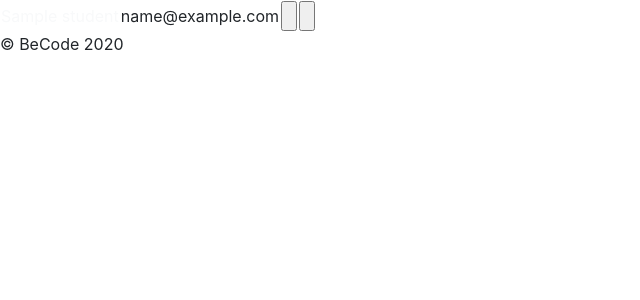
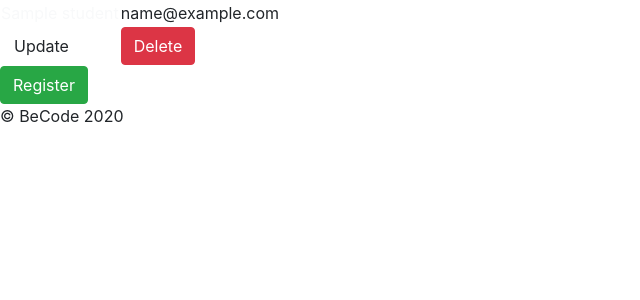
Before and after one commit to Fib88/sql-crud, a PHP site: template View/studentView.php in a window 1280 px wide. Shown: the top 300 px of the page, without its empty margins (0-640 px from the left). Run offline with PHP 8.4, Linux system fonts and the light colour scheme; the template is opened without the code that fills it: most values are stand-ins (such as "Sample title", 1, 10 or a date in 2020).

Commit message:
in proces of adding the detailed view for students by reworking teacher logic

```diff
--- a/Controller/studentController.php
+++ b/Controller/studentController.php
@@ -1,11 +1,7 @@
 <?php
 
 //if button on overview is clicked load up and show all students
-<<<<<<< HEAD
-=======
 
-
->>>>>>> d77e74ee17486b7dd8414bcee7c16d141b414f67
     $showStudents = new Handler();
     $students = $showStudents->getStudents();
 
--- a/View/studentView.php
+++ b/View/studentView.php
@@ -1,28 +1,76 @@
-<?php
-?>
-
 <table>
     <?php foreach ($students as $student): ?>
         <tr>
             <td>
-                <a href="index.php?student=<?php echo $student["id"]; ?>"
+
+                <a href="?page=students&student=<?php echo $student["id"]; ?>"
                    class="text-light"><?php echo $student["name"]; ?></a>
             </td>
             <td>
                 <?php echo $student["email"]; ?>
             </td>
-            <td>
-                <form>
-                    <input type="submit" name="edit" value=<?php $student["id"]?>>
-                </form>
-            </td>
+        </tr>
 
-            <td>
-                <form>
-                    <input type="submit" name="delete" value=<?php $student["id"]?>>
-                </form>
-            </td>
-        </tr>
+        <td>
+            <form method="post">
+                <input type="hidden" name="idupdate" value="<?php echo $student['id'] ?>"/>
+                <input type="submit" name="update" value="Update" class="btn btn-sucess"/>
+            </form>
+        </td>
+        <td>
+            <form method="post">
+                <input type="hidden" name="id" value="<?php echo $student['id'] ?>"/>
+                <input type="submit" name="delete" value="Delete" class="btn btn-danger">
+            </form>
+        </td>
+
     <?php endforeach; ?>
 
 </table>
+
+<?php if (isset($_GET['student'])): ?>
+    <?php $Student->getStudent($id) ?>
+    <table>
+        <tr>
+            <?php echo $student["name"]?>
+        </tr>
+    </table>
+
+<?php endif; ?>
+
+<td>
+    <form method="post">
+        <input type="submit" name="register" value="Register" class="btn btn-success">
+    </form>
+</td>
+
+<?php if (isset($_POST['register']) || isset($_POST['update'])): ?>
+
+
+    <h2><?php if (isset($_POST['register'])) {
+            echo 'Register :';
+        } ?><?php if (isset($_POST['update'])) {
+            echo 'Update :';
+        } ?> </h2>
+    <form method="post">
+        <label for="name">Name:</label><br>
+        <input type="text" name="name" value="name"><br>
+        <label for="email">Email:</label><br>
+        <input type="text" name="email" value="email"><br>
+        <label type="course">Please select the correct class</label>
+        <input type="text" name="course" value="course"><br>
+
+
+
+
+        <input type=" submit" name="<?php if (isset($_POST['register'])) {
+            echo 'register';
+        } ?><?php if (isset($_POST['update'])) {
+            echo 'update';
+        } ?>" value="<?php if (isset($_POST['register'])) {
+            echo 'Register';
+        } ?><?php if (isset($_POST['update'])) {
+            echo 'Update';
+        } ?>">
+    </form>
+<?php endif; ?>
```
Also changed, not shown: Model/Handler.php (+8 -8 lines).
